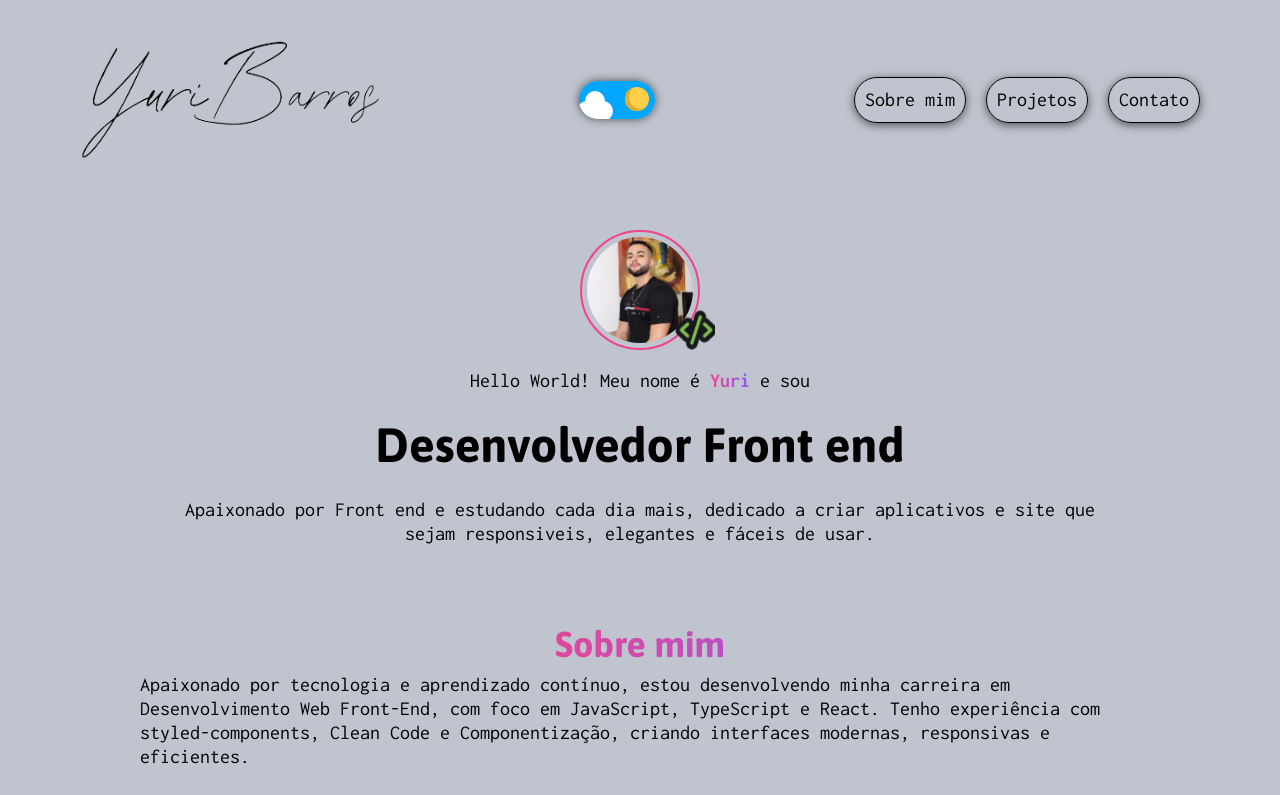
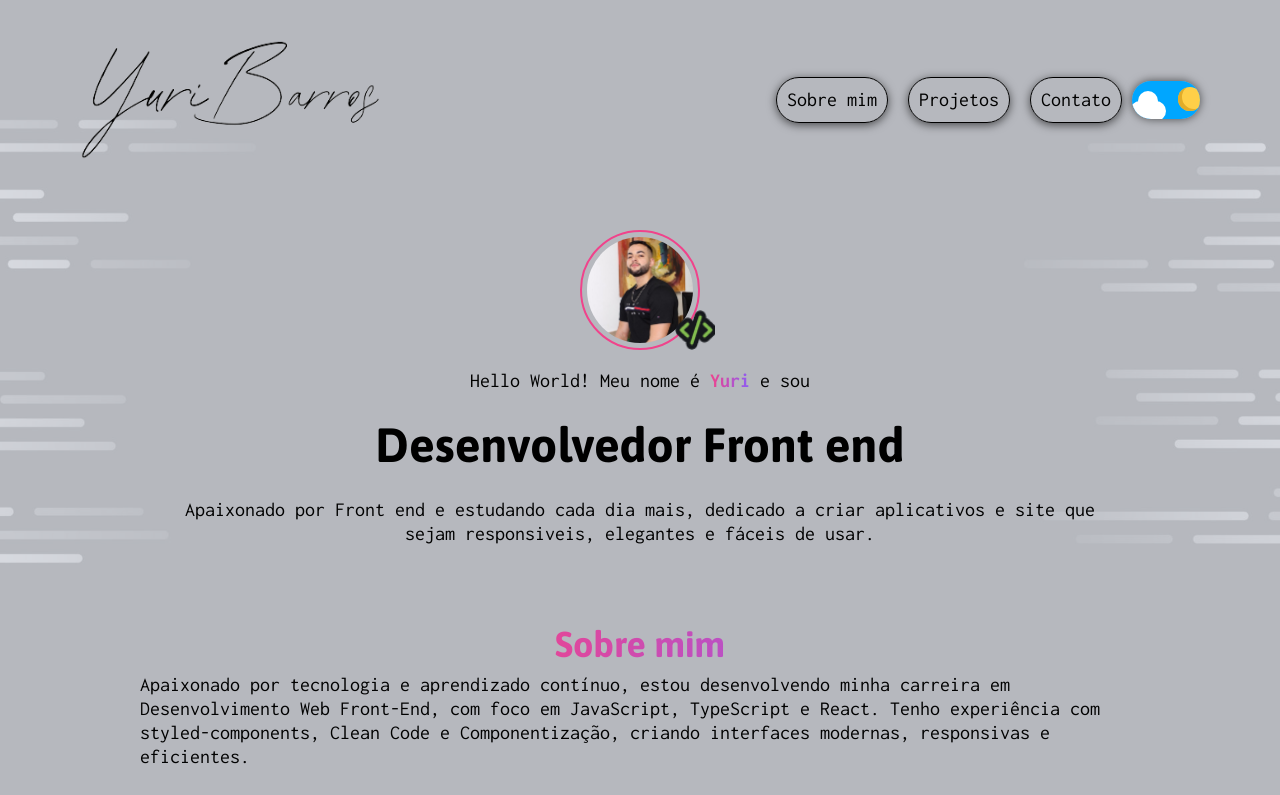
Before and after one commit to KioryFNC/Portfolio-darkmode, a React (Vite) app: page / in a window 1280 px wide. Shown: the top 795 px of the page. Built offline with nearby package versions, Linux system fonts and the light colour scheme.

Commit message:
fix: imgbackground & buttonMode

```diff
--- a/src/components/Header/index.tsx
+++ b/src/components/Header/index.tsx
@@ -26,12 +26,14 @@ export function Header() {
   return (
     <Element.Root>
       <img src={theme.title === 'light' ? LogoLight : Logo} />
-      <ThemeButton />
-      <nav>
-        <a href="#about">Sobre mim</a>
-        <a href="#project">Projetos</a>
-        <a href="#contact">Contato</a>
-      </nav>
+      <div>
+        <nav>
+          <a href="#about">Sobre mim</a>
+          <a href="#project">Projetos</a>
+          <a href="#contact">Contato</a>
+        </nav>
+        <ThemeButton />
+      </div>
     </Element.Root>
   )
 }
--- a/src/components/Header/styles.ts
+++ b/src/components/Header/styles.ts
@@ -5,9 +5,9 @@ export const Root = styled.div`
   max-width: 130rem;
   padding: 0 4rem;
   display: flex;
-  flex-direction: column;
   align-items: center;
   justify-content: space-between;
+  gap: 1rem;
 
   img {
     width: 30rem;
@@ -28,7 +28,18 @@ export const Root = styled.div`
     }
   }
 
-  @media (min-width: 768px) {
-    flex-direction: row;
+  div {
+    display: flex;
+    align-items: center;
+  }
+
+  @media (max-width: 768px) {
+    flex-direction: column;
+    gap: 2rem;
+    div {
+      flex-direction: column;
+      align-items: center;
+      gap: 3rem;
+    }
   }
 `
--- a/src/components/ThemeButton/styles.ts
+++ b/src/components/ThemeButton/styles.ts
@@ -1,14 +1,20 @@
 import styled from "styled-components";
 
 export const ThemeToggleWrapper = styled.label`
+  margin-left: 1rem;
   position: relative;
   display: inline-block;
-  width: 4.5em;
+  min-width: 4.5em;
   height: 2.2em;
   font-size: 1.7rem;
   border-radius: 30px;
   box-shadow: 0 0 10px ${(props) => props.theme.shadowColor};
   cursor: pointer;
+
+  @media (max-width: 1280px) {
+    min-width: 4em;
+    max-width: 4em;
+  }
 `;
 
 export const ThemeToggleInput = styled.input`
--- a/src/pages/Home/styles.ts
+++ b/src/pages/Home/styles.ts
@@ -1,6 +1,4 @@
 import styled from "styled-components";
-import BackgroundHeader from '../../assets/BackgroundHeader.png'
-import BackgroundContact from '../../assets/BackgroundContact.png'
 
 export const Root = styled.div`
   width: 100%;
@@ -9,8 +7,8 @@ export const Root = styled.div`
   align-items: center;
   text-align: start;
   gap: 6rem;
-  background: ${(props) => props.theme.background};
   color: ${(props) => props.theme.textColor};
+  transition: color 0.4s ease-in-out;
 `
 
 export const ContentHeader = styled.div`
@@ -30,11 +28,13 @@ export const ContentHeader = styled.div`
     left: 0;
     width: 100%;
     height: 100%;
-    background-image: url(${BackgroundHeader});
+    background-image: ${(props) => `url(${props.theme.backgroundImage})`};
     background-size: 100% auto;
     background-position: top center;
     opacity: 0.4;
     z-index: -1;
+    transition: background-image 0.4s ease-in-out;
+
   }
 `;
 export const MySelf = styled.div`
@@ -172,7 +172,6 @@ export const Project = styled.div`
 export const Contact = styled.div.attrs({ id: 'contact'})`
   width: 100vw;
   margin-left: calc(-50vw + 50%);
-  margin-bottom: 15rem;
   position: relative;
   display: flex;
   flex-direction: column;
@@ -187,7 +186,7 @@ export const Contact = styled.div.attrs({ id: 'contact'})`
     left: 0;
     width: 100%;
     height: 100%;
-    background-image: url(${BackgroundContact});
+    background-image: ${(props) => `url(${props.theme.backgroundImage})`};
     background-size: 100% auto;
     background-position: top center;
     opacity: 0.5;
@@ -207,4 +206,5 @@ export const ContactCards = styled.div`
   align-items: center;
   flex-direction: column;
   gap: 3rem;
+  margin-bottom: 10rem;
 `
--- a/src/styles/themes/default.ts
+++ b/src/styles/themes/default.ts
@@ -1,3 +1,6 @@
+import BackgroundHeaderLight from '../../assets/BackgroundHeaderLight.jpg'
+import BackgroundHeader from '../../assets/BackgroundHeader.png'
+
 export const lightTheme = {
   title: "light",
   background: "#C0C4CE",
@@ -9,6 +12,7 @@ export const lightTheme = {
   gradientStart: "#f0438b",
   gradientEnd: "#8b5cf6",
   shadowColor: "rgba(0, 0, 0, 0.6)",
+  backgroundImage: BackgroundHeaderLight
 };
 
 export const darkTheme = {
@@ -22,4 +26,5 @@ export const darkTheme = {
   gradientStart: "#80E961",
   gradientEnd: "#00B3FF",
   shadowColor: "rgba(255, 255, 255, 0.4)",
+  backgroundImage: BackgroundHeader
 };
```
Also changed, not shown: src/assets/BackgroundHeaderLight.jpg (added).
